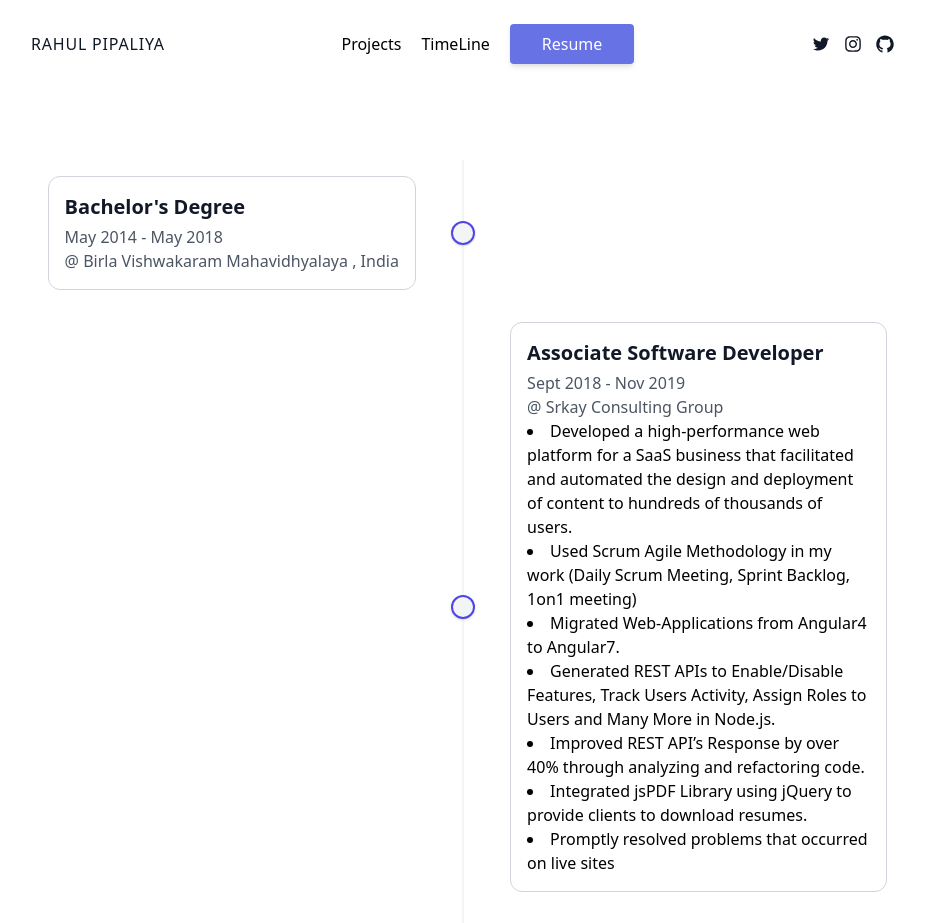
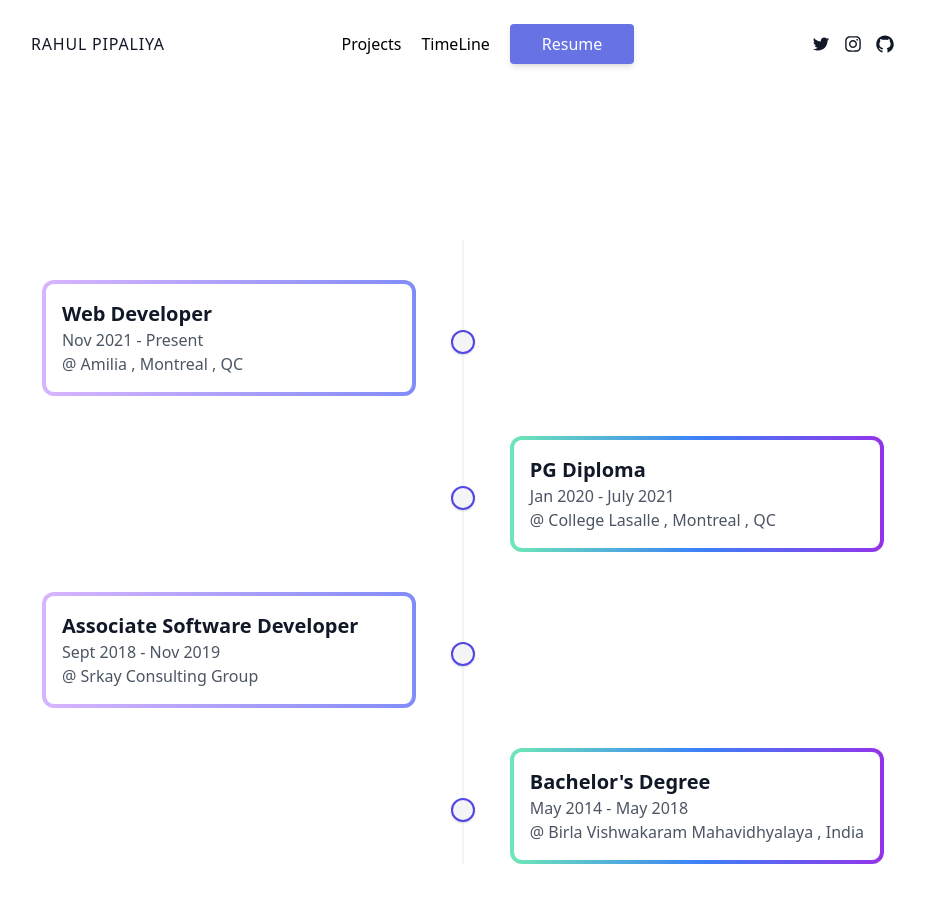
Before and after one commit to HoruScodes/rahulpipaliya-tailwind, a Next.js app: page /timeline in a window 1280 px wide. Shown: the top 923 px of the page, without its empty margins (177-1102 px from the left). Built offline with nearby package versions, Linux system fonts and the light colour scheme.

Commit message:
minor changes

```diff
--- a/components/Footer.js
+++ b/components/Footer.js
@@ -20,17 +20,9 @@ export const Footer = () => {
           <Link href="/">
             <a className="text-gray-500 hover:text-gray-600 transition">Home</a>
           </Link>
-          <Link href="/about">
-            <a className="text-gray-500 hover:text-gray-600 transition">Work</a>
-          </Link>
-          <Link href="/newsletter">
+          <Link href="/projects">
             <a className="text-gray-500 hover:text-gray-600 transition">
               Projects
-            </a>
-          </Link>
-          <Link href="/newsletter">
-            <a className="text-gray-500 hover:text-gray-600 transition">
-              About
             </a>
           </Link>
         </div>
--- a/data.js
+++ b/data.js
@@ -106,19 +106,15 @@ export const eventsData = [
     title: "Associate Software Developer",
     place: "Srkay Consulting Group",
     range: "Sept 2018 - Nov 2019",
-    work: [
-      "Developed a high-performance web platform for a SaaS business that facilitated and automated the design and deployment of content to hundreds of thousands of users.",
-      "Used Scrum Agile Methodology in my work (Daily Scrum Meeting, Sprint Backlog, 1on1 meeting)",
-      "Migrated Web-Applications from Angular4 to Angular7.",
-      "Generated REST APIs to Enable/Disable Features, Track Users Activity, Assign Roles to Users and Many More in Node.js.",
-      "Improved REST API’s Response by over 40% through analyzing and refactoring code.",
-      "Integrated jsPDF Library using jQuery to provide clients to download resumes.",
-      "Promptly resolved problems that occurred on live sites",
-    ],
   },
   {
     title: "PG Diploma",
     range: "Jan 2020 - July 2021",
     place: "College Lasalle , Montreal , QC",
   },
+  {
+    title: "Web Developer",
+    range: "Nov 2021 - Present",
+    place: "Amilia , Montreal , QC",
+  },
 ];
--- a/pages/timeline.js
+++ b/pages/timeline.js
@@ -4,7 +4,7 @@ import { eventsData } from "../data";
 
 const Circle = () => {
   return (
-    <div className="w-6 h-6 absolute top-1/2 -mt-3 border-2 border-indigo-600 rounded-full bg-gray-100 shadow"></div>
+    <div className="w-6 h-6 absolute top-1/2 mt-3 border-2 border-indigo-600 rounded-full bg-gray-100 shadow"></div>
   );
 };
 
@@ -17,17 +17,19 @@ const Right = ({ title, range, place, work }) => {
         </div>
         <Circle />
       </div>
-      <div className="col-start-6 col-end-10 my-4 mr-auto p-4 border border-gray-300 rounded-xl">
-        <h3 className="font-semibold text-xl mb-1 text-gray-900">{title}</h3>
-        <p className="text-gray-600">{range}</p>
-        {place && <p className="text-gray-600">@ {place}</p>}
-        {work && (
-          <ul className="list-inside list-disc	 bg-rose-200">
-            {work.map((ele) => (
-              <li key={1}>{ele}</li>
-            ))}
-          </ul>
-        )}
+      <div className="col-start-6 col-end-10 rounded-xl mt-10 bg-gradient-to-r p-1 from-[#6EE7B7] via-[#3B82F6] to-[#9333EA]">
+        <div className="flex flex-col justify-between h-full bg-white rounded-lg p-4">
+          <h3 className="font-semibold text-xl text-gray-900">{title}</h3>
+          <p className="text-gray-600">{range}</p>
+          {place && <p className="text-gray-600">@ {place}</p>}
+          {work && (
+            <ul className="list-outside bg-rose-200">
+              {work.map((ele) => (
+                <li key={1}>{ele}</li>
+              ))}
+            </ul>
+          )}
+        </div>
       </div>
     </div>
   );
@@ -36,17 +38,19 @@ const Right = ({ title, range, place, work }) => {
 const Left = ({ title, place, range, work }) => {
   return (
     <div className="flex flex-row-reverse md:contents">
-      <div className="col-start-1 col-end-5 p-4 rounded-xl my-4 ml-auto border border-gray-300">
-        <h3 className="font-semibold text-xl mb-1 text-gray-900">{title}</h3>
-        <p className="text-gray-600">{range}</p>
-        {place && <p className="text-gray-600">@ {place}</p>}
-        {work && (
-          <ul className="list-outside bg-rose-200">
-            {work.map((ele) => (
-              <li key={1}>{ele}</li>
-            ))}
-          </ul>
-        )}
+      <div className="col-start-1 col-end-5 rounded-xl mt-10 bg-gradient-to-r p-1 from-[#D8B4FE] to-[#818CF8]">
+        <div className="flex flex-col justify-between h-full bg-white rounded-lg p-4">
+          <h3 className="font-semibold text-xl text-gray-900">{title}</h3>
+          <p className="text-gray-600">{range}</p>
+          {place && <p className="text-gray-600">@ {place}</p>}
+          {work && (
+            <ul className="list-outside bg-rose-200">
+              {work.map((ele) => (
+                <li key={1}>{ele}</li>
+              ))}
+            </ul>
+          )}
+        </div>
       </div>
       <div className="col-start-5 col-end-6 md:mx-auto relative mr-10">
         <div className="h-full w-6 flex items-center justify-center">
@@ -64,24 +68,25 @@ const Timeline = () => {
       <div className="container pb-6 px-4 mx-auto">
         <div className="min-h-screen flex items-center justify-center">
           <div className="flex flex-col md:grid grid-cols-9 mx-auto p-2">
-            {eventsData.map((ele, index) => {
+            {eventsData.reverse().map((element, index) => {
+              const { title, place, range, work } = element;
               if (index % 2 === 0) {
                 return (
                   <Left
-                    title={ele.title}
-                    range={ele.range}
-                    work={ele.work}
-                    place={ele.place}
+                    title={title}
+                    range={range}
+                    work={work}
+                    place={place}
                     key={index}
                   />
                 );
               }
               return (
                 <Right
-                  title={ele.title}
-                  range={ele.range}
-                  work={ele.work}
-                  place={ele.place}
+                  title={title}
+                  range={range}
+                  work={work}
+                  place={place}
                   key={index}
                 />
               );
```
